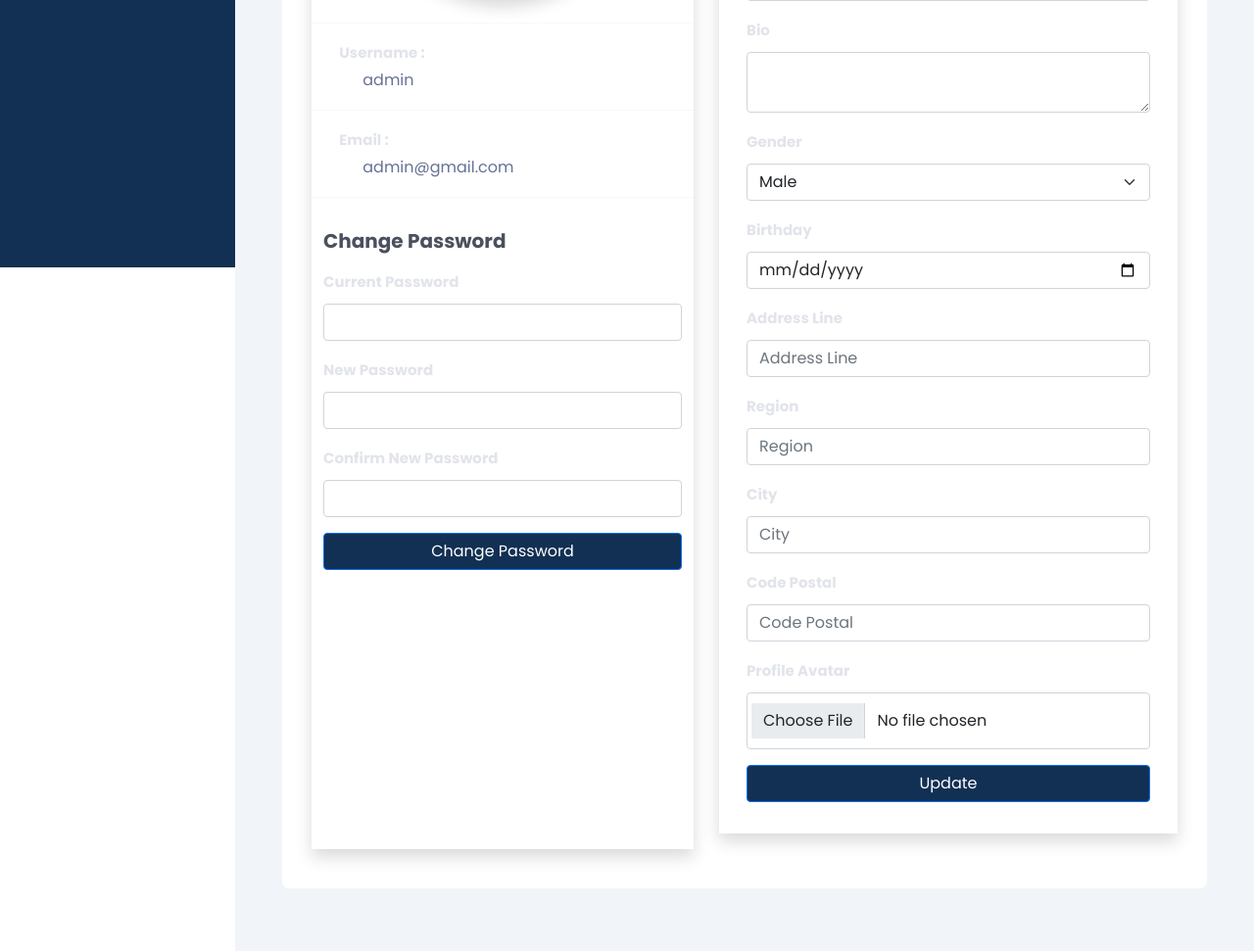
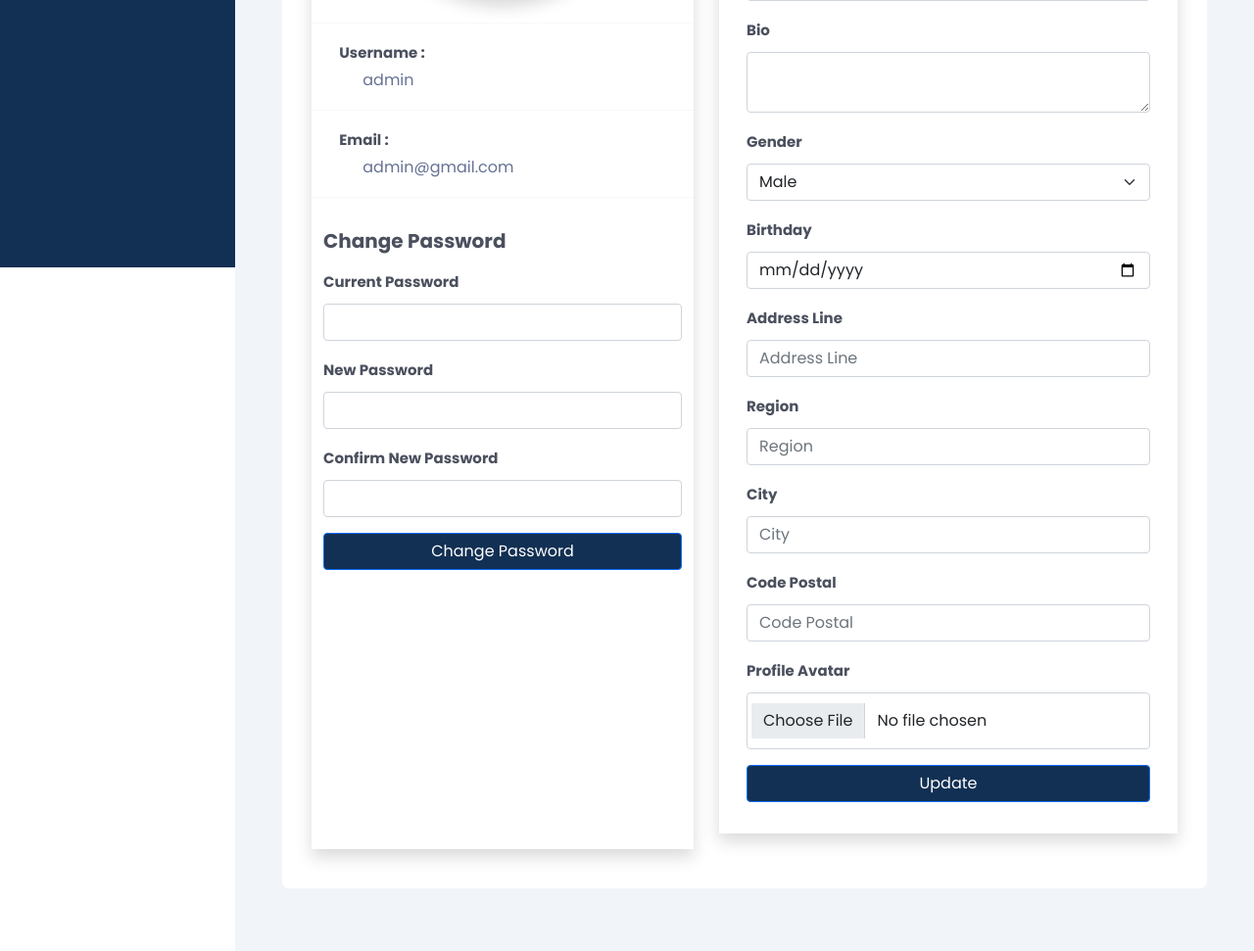
Before and after one commit to MoizAliAkhtar/Hospitalmanagementautomation, a Django app: page /doctor_profile/ in a window 1280 px wide. Shown: the part 527-1498 px from the top of the page at 98% size. Run offline with Django 4.2, Linux system fonts and the light colour scheme; a user stored in the database is signed in; data comes from the database, SQL or seed files in the repository; both versions use the stored data as it was after the commit; some libraries are stand-ins or nearby versions.

Commit message:
fix user profile labels color

```diff
--- a/static/css/base-style.css
+++ b/static/css/base-style.css
@@ -31,6 +31,8 @@
   border: 3px solid rgb(67, 67, 132);
 }
 
+.user-profile span,
+.user-profile label,
 .upload-blog *{
-  color: #000 !important;
+  color: #4b505e !important;
 }
--- a/templates/doctors/doctor_profile.html
+++ b/templates/doctors/doctor_profile.html
@@ -9,7 +9,7 @@
   <section class="recent">
     <div class="table-div">
       <div class="table-card">
-        <div class="row p-3 justify-content-evenly">
+        <div class="row p-3 justify-content-evenly user-profile">
           <h2 class="text-center fw-bold mb-5" style="color: rgb(3, 11, 72);">My Profile</h2>
 
           <div class="col-12 col-md-5  shadow mb-4">
```
Also changed, not shown: db.sqlite3.
